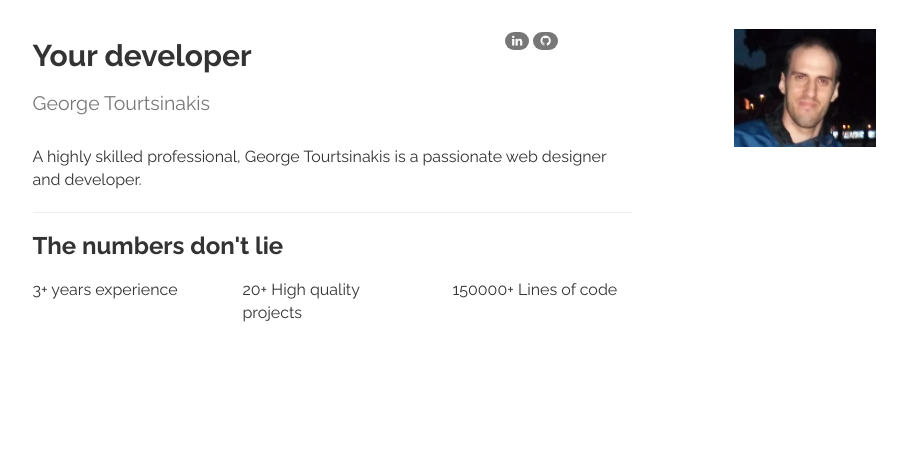
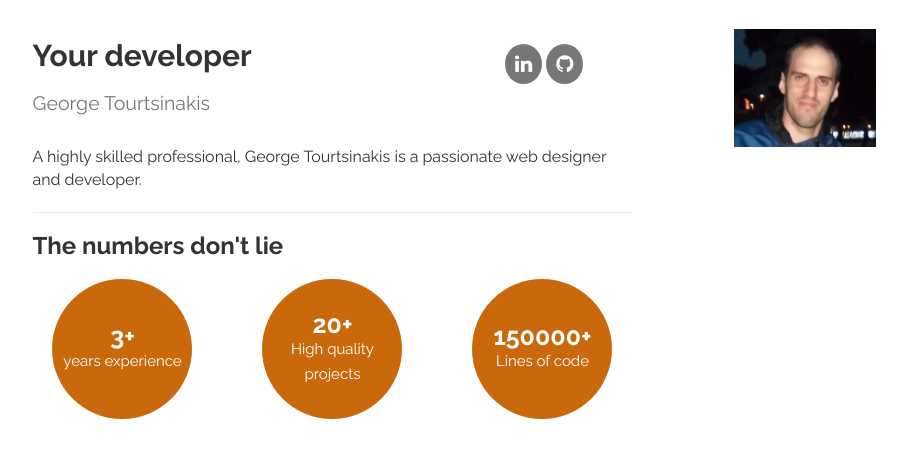
Before and after one commit to georgetour/Bootstrap-to-Wordpress, a PHP site: page / in a window 1280 px wide. Shown: the part 2913-3372 px from the top of the page, without its empty margins (150-1057 px from the left). Before the commit the page ends 3235 px from the top, so only its background shows below. Run offline with PHP 8.4, Linux system fonts and the light colour scheme.

Commit message:
Social media icons added

```diff
--- a/assets/css/custom.css
+++ b/assets/css/custom.css
@@ -59,6 +59,56 @@ h3 {
   display: inline-block;
   height: 90px;
   box-sizing: border-box; }
+
+.modal-body {
+  background: url("../img/tile.jpg") top left repeat; }
+
+.fa {
+  font-size: 20px; }
+
+.badge.social.linkedin:hover {
+  background-color: #0000e6; }
+
+.badge.social.github:hover {
+  background-color: #5129a3; }
+
+.num {
+  display: table;
+  background-color: #ca690b;
+  border-radius: 100%;
+  -webkit-border-radius: 100%;
+  -moz-border-radius: 100%;
+  font-size: 25px;
+  font-weight: bold;
+  text-align: center;
+  color: white;
+  line-height: 25px;
+  height: 140px;
+  width: 140px;
+  -webkit-font-smoothing: antialiased;
+  text-rendering: optimizelegibility;
+  margin: 0 auto; }
+
+/*WITH THIS TRICK AND IF THE PARENT OF .num-content IS DISPLAY TABLE
+VERTICAL ALIGN WORKS PERFECTLY*/
+#developer .num .num-content {
+  display: table-cell;
+  vertical-align: middle;
+  text-align: center; }
+
+#developer .num span {
+  display: block;
+  font-size: 15px;
+  font-weight: normal; }
+
+.social {
+  border-radius: 100%;
+  -webkit-border-radius: 100%;
+  -moz-border-radius: 100%;
+  padding: 10px; }
+
+.social-icons {
+  padding-top: 15px; }
 
 .btn {
   font-weight: bold; }
@@ -181,7 +231,10 @@ i.features-sprites {
     text-align: center; }
 
   .developer-name {
-    text-align: left; } }
+    text-align: left; }
+
+  .developer-image {
+    margin-top: 20px; } }
 /* Apple and medium screens layout*/
 @media (min-width: 768px) and (max-width: 1024px) {
   .align-center {
--- a/assets/css/custom.scss
+++ b/assets/css/custom.scss
@@ -70,6 +70,67 @@ h3{
   height: 90px;
   box-sizing: border-box;
 
+}
+
+.modal-body{
+  background: url("../img/tile.jpg")top left repeat;
+}
+.fa{
+  font-size: 20px;
+
+}
+
+.badge.social.linkedin {
+  &:hover {
+   background-color: darken(blue, 5%);
+  }
+}
+.badge.social.github {
+  &:hover {
+    background-color: darken(mediumpurple, 25%);
+  }
+}
+
+.num{
+  display: table;
+  background-color: $orange;
+  border-radius: 100%;
+  -webkit-border-radius: 100%;
+  -moz-border-radius: 100% ;
+  font-size: 25px;
+  font-weight: bold;
+  text-align: center;
+  color: white;
+  line-height: 25px;
+  height: 140px;
+  width: 140px;
+  @include sexyText;
+  margin: 0 auto;
+}
+
+/*WITH THIS TRICK AND IF THE PARENT OF .num-content IS DISPLAY TABLE
+VERTICAL ALIGN WORKS PERFECTLY*/
+#developer .num .num-content{
+  display: table-cell;
+  vertical-align: middle;
+  text-align: center;
+}
+
+#developer .num span{
+  display: block;
+  font-size: 15px;
+  font-weight: normal;
+}
+
+.social{
+  border-radius: 100%;
+  -webkit-border-radius: 100%;
+  -moz-border-radius: 100% ;
+  padding: 10px;
+}
+
+.social-icons{
+  padding-top: 15px;
 }
 
 .btn{
@@ -175,6 +236,8 @@ i.features-sprites {
 }
 
 
+
+
 /* Small screens layout*/
 @include small-screens{
   .price{
@@ -202,7 +265,9 @@ i.features-sprites {
     text-align: left;
   }
 
-
+  .developer-image{
+    margin-top: 20px;
+  }
 
 
 
--- a/index.html
+++ b/index.html
@@ -269,11 +269,11 @@
                     <h2 style="margin-bottom: 0" class="displayInlineBlock developer-name">Your developer </h2>
                     <h2 class="developer-name"><small>George Tourtsinakis</small></h2>
                 </div>
-                <div class="col-lg-3 col-xs-4">
-                    <a class="badge  social" href="https://gr.linkedin.com/in/georgetourtsinakis" target="_blank">
+                <div class="col-lg-3 col-xs-4 social-icons">
+                    <a class="badge  social linkedin" href="https://gr.linkedin.com/in/georgetourtsinakis" target="_blank">
                         <i class="fa fa-linkedin" aria-hidden="true"></i>
                     </a>
-                    <a class="badge  social" href="https://gr.linkedin.com/in/georgetourtsinakis" target="_blank">
+                    <a class="badge  social github" href="https://github.com/georgetour" target="_blank">
                         <i class="fa fa-github" aria-hidden="true"></i>
                     </a>
                 </div>
@@ -281,22 +281,22 @@
             <p>A highly skilled professional, George Tourtsinakis is a passionate web designer and developer.</p>
             <hr>
             <h3>The numbers don't lie</h3>
-            <div class="row"><!--Numbers row------------------->
-                <div class="col-xs-4">
+            <div class="row "><!--Numbers row------------------->
+                <div class="col-xs-4 ">
                     <div class="num">
                         <div class="num-content">
                             3+<span> years experience</span>
                         </div>
                     </div>
                 </div>
-                <div class="col-xs-4">
+                <div class="col-xs-4 ">
                     <div class="num">
                         <div class="num-content">
                             20+<span> High quality projects</span>
                         </div>
                     </div>
                 </div>
-                <div class="col-xs-4">
+                <div class="col-xs-4 ">
                     <div class="num">
                         <div class="num-content">
                             150000+<span> Lines of code</span>
@@ -306,8 +306,8 @@
                 </div>
             </div>
         </div>
-        <div class=" col-md-4  "><!--Right column--->
-            <img width="50%" class="img-responsive img-center" src="assets/img/myphoto.jpg">
+        <div class=" col-md-4  developer-image"><!--Right column--->
+            <img style="width: 50%" class="img-responsive img-center" src="assets/img/myphoto.jpg" alt="Developer George Tourtsinakis">
         </div>
         </div>
         </div><!--End developer row------------------------------------->
@@ -371,7 +371,7 @@
                 <p><small>By sending your info you will be able to receive a quote for your future site.</small></p>
 
             </div><!--modal-body--->
-        </div>
+        </div><!--Modal content---->
     </div><!--modal dialog-------->
 </div><!--End Modal--------------->
 
```
Also changed, not shown: assets/css/custom.min.css, 1 other file.
